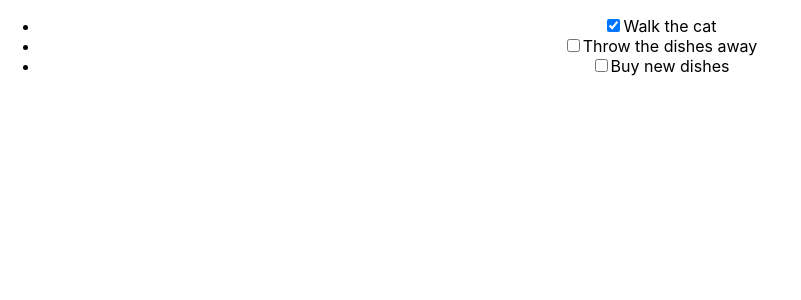
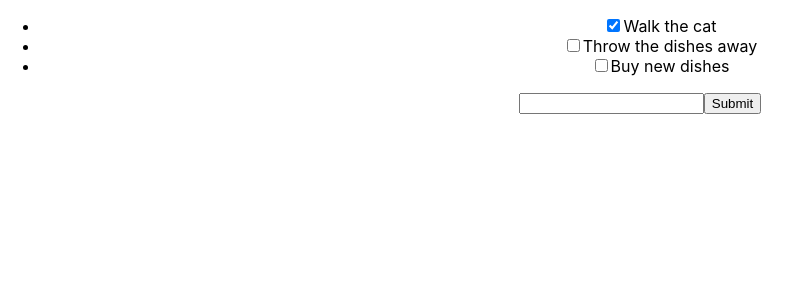
Before and after one commit to AEllisNOLA/intro-to-react-todo, a React (Create React App) app: page / in a window 1280 px wide. Shown: the top 300 px of the page, without its empty margins (0-801 px from the left). Built offline with nearby package versions, Linux system fonts and the light colour scheme.

Commit message:
Complete. Added submission form for new ToDo entries

```diff
--- a/src/App.js
+++ b/src/App.js
@@ -12,8 +12,9 @@ class App extends Component {
         { description: "Walk the cat", isCompleted: true },
         { description: "Throw the dishes away", isCompleted: false},
         { description: "Buy new dishes", isCompleted: false}
-      ]
-    }
+      ],
+      newToDoDescription: ''
+    };
   }
 
   toggleComplete(index) {
@@ -23,6 +24,18 @@ class App extends Component {
     this.setState ( {todosArrayCopy: todosArrayCopy} )
   }
 
+  handleSubmit(event) {
+    event.preventDefault();
+    if(!this.state.newToDoDescription) {return}
+    const newToDo = { description: this.state.newToDoDescription, isCompleted: false};
+    this.setState({todosArray: [...this.state.todosArray, newToDo], newToDoDescription: ''})
+
+  }
+
+  handleChange(event) {
+    this.setState({newToDoDescription: event.target.value})
+  }
+
   render() {
     return (
       <div className="App">
@@ -30,6 +43,10 @@ class App extends Component {
           {this.state.todosArray.map( (task, index) =>
           <ToDoItem key={index} description={task.description} isCompleted={task.isCompleted} toggleComplete={ () => this.toggleComplete(index)}/>)}
         </ul>
+        <form onSubmit={(event) => this.handleSubmit(event)}>
+          <input type="text" value={this.state.newToDoDescription} onChange={(event) => this.handleChange(event)}/>
+          <input type="submit" />
+        </form>
       </div>
     );
   }
```
Also changed, not shown: 1 other file (tests, documents, lock files or other folders).
